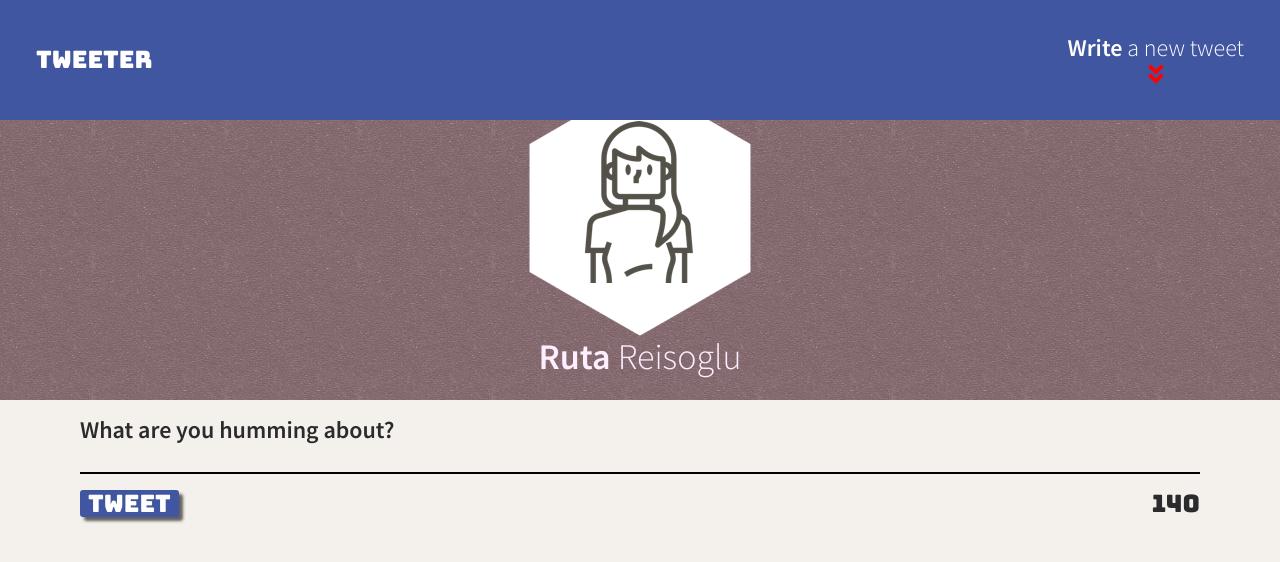
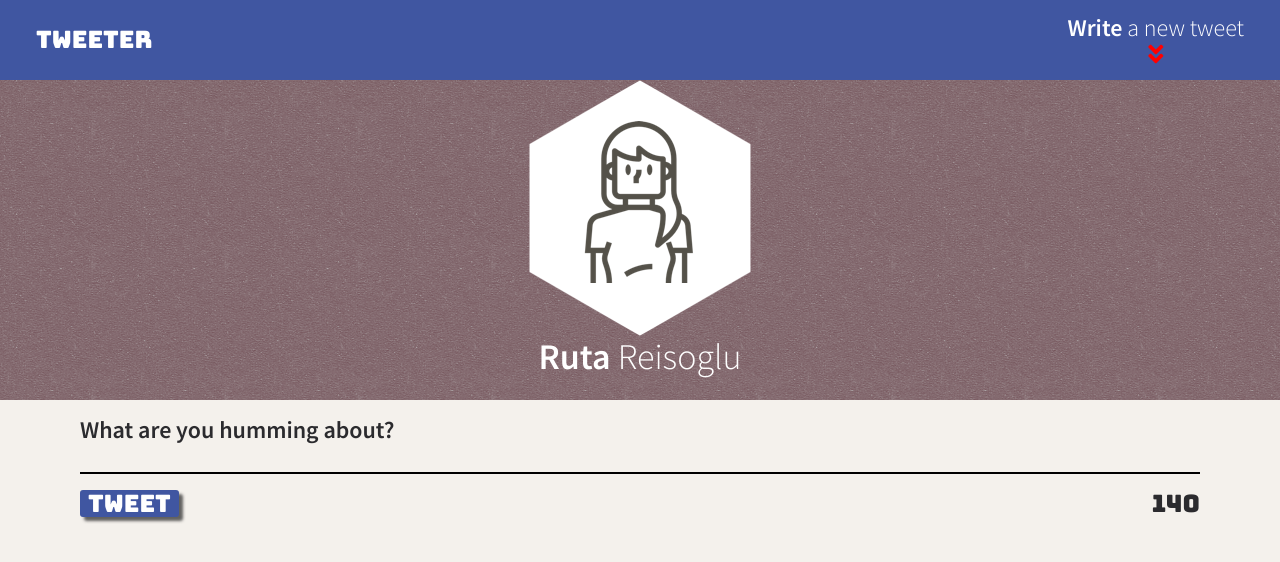
Before and after one commit to RReiso/tweeter-app, a website: page public/index.html in a window 1280 px wide. Drawn offline with nearby package versions, Linux system fonts and the light colour scheme.

Commit message:
Update styles with variables

```diff
--- a/public/styles/header.css
+++ b/public/styles/header.css
@@ -2,7 +2,7 @@ header{
   height: 400px;
   width: 100%;
   background-color: rgb(255, 255, 255);
-  color: rgb(254, 238, 255);
+  color: var(--color-light-text);
   background-image: url(../images/beige-paper-1920x1080.png);
   background-size: cover;
   background-position: center;
--- a/public/styles/nav.css
+++ b/public/styles/nav.css
@@ -1,8 +1,8 @@
 nav{
-  height: 120px;
+  height: 80px;
   width: 100vw;
-  background-color: #4056A1;
-  color: #FFFFFF;
+  background-color: var(--color-accent);
+  color: var(--color-light-text);
   padding: 0 1.5em;
   display: flex;
   justify-content: space-between;
```
